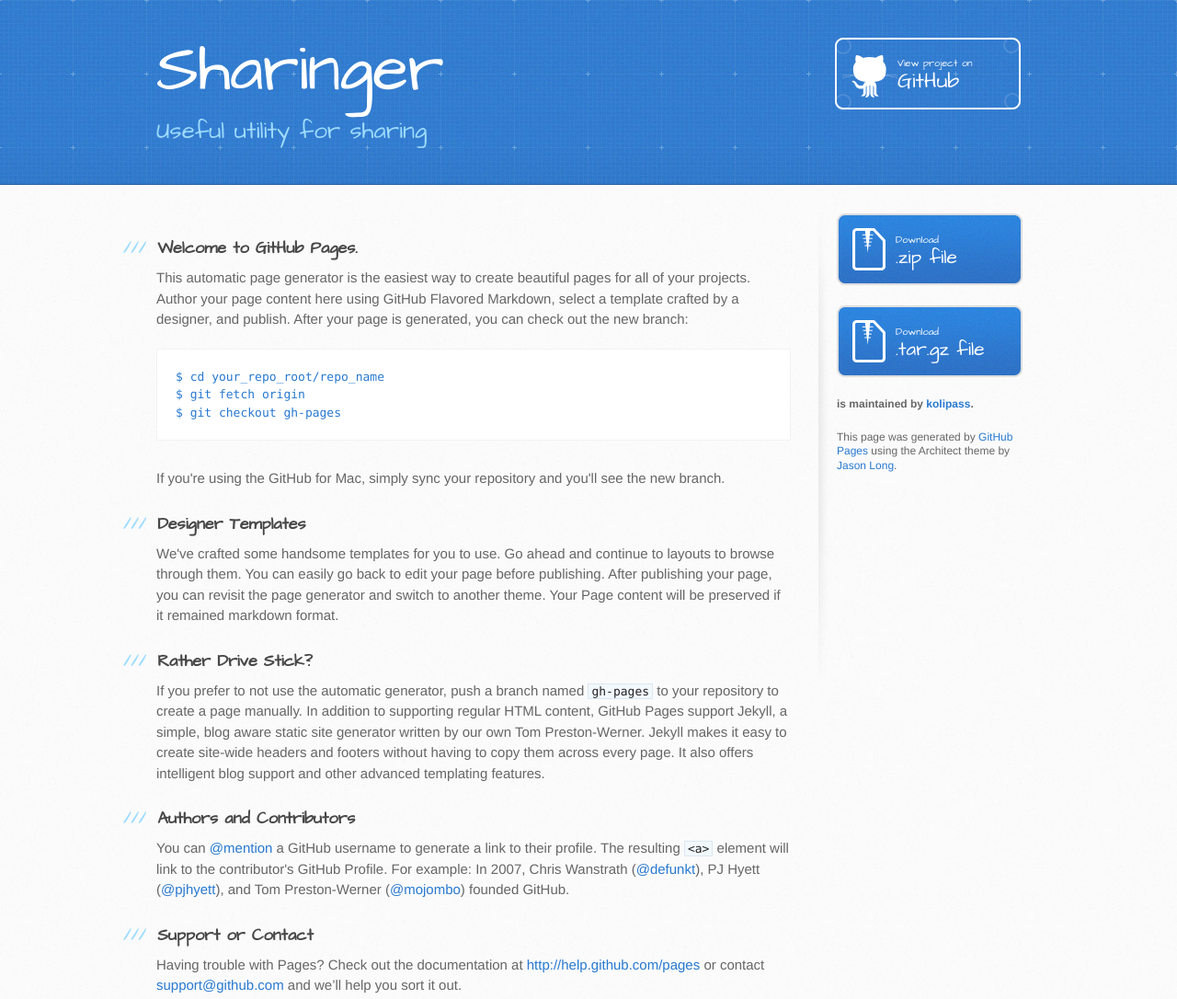
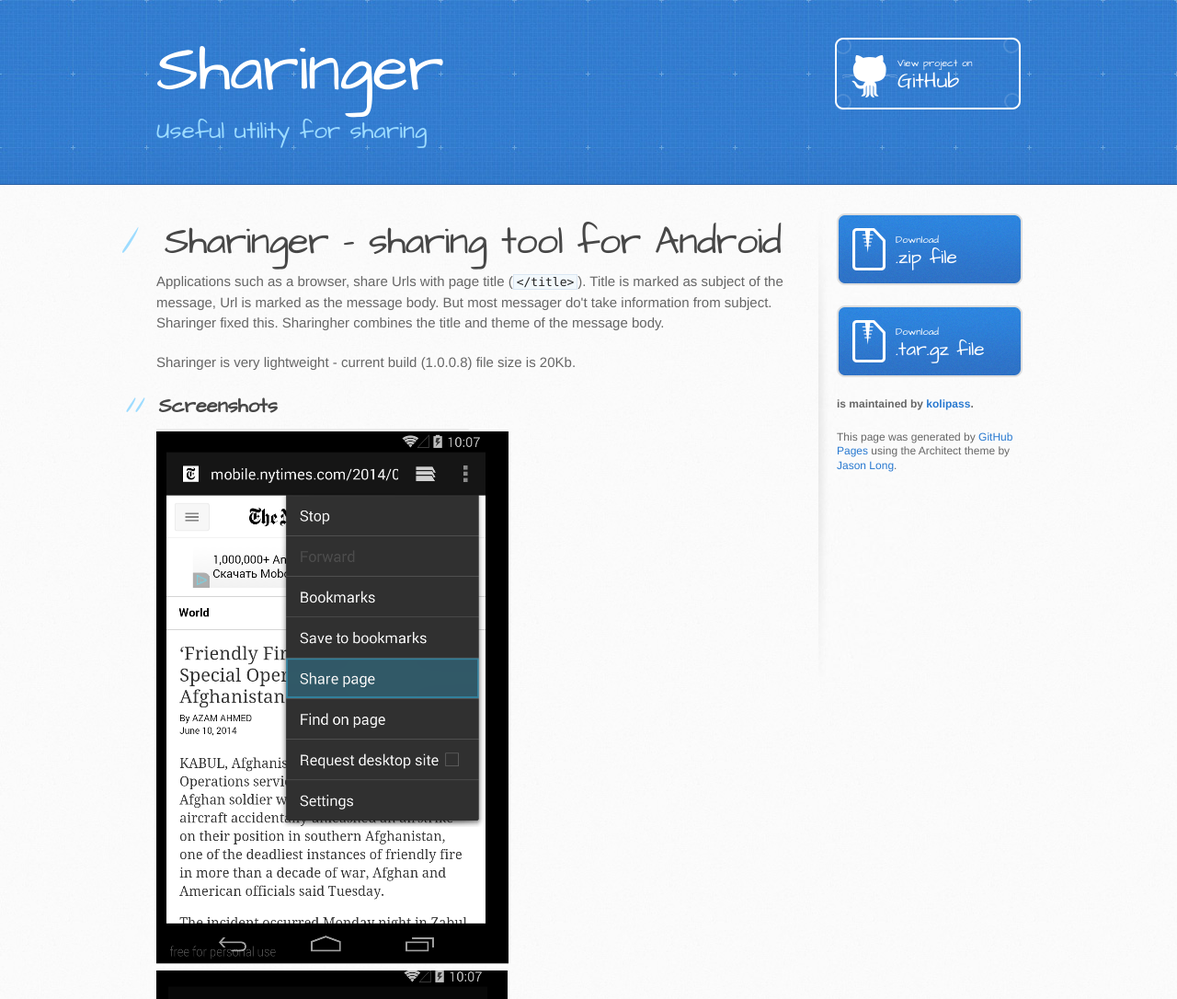
Before and after one commit to kolipass/Sharinger, a plain HTML site: page index.html in a window 1280 px wide. Shown: the top 1086 px of the page at 92% size. Drawn offline with Linux system fonts and the light colour scheme.

```diff
--- a/index.html
+++ b/index.html
@@ -28,37 +28,31 @@
     <div id="content-wrapper">
       <div class="inner clearfix">
         <section id="main-content">
-          <h3>
-<a name="welcome-to-github-pages" class="anchor" href="#welcome-to-github-pages"><span class="octicon octicon-link"></span></a>Welcome to GitHub Pages.</h3>
+          <h1>
+<a name="sharinger---sharing-tool-for-android" class="anchor" href="#sharinger---sharing-tool-for-android"><span class="octicon octicon-link"></span></a>Sharinger - sharing tool for Android</h1>
 
-<p>This automatic page generator is the easiest way to create beautiful pages for all of your projects. Author your page content here using GitHub Flavored Markdown, select a template crafted by a designer, and publish. After your page is generated, you can check out the new branch:</p>
+<p>Applications such as a browser, share Urls with page title (<code>&lt;/title&gt;</code>). Title is marked as subject of the message, Url is marked as the message body.
+But most messager do't take information from subject. Sharinger fixed this. Sharingher combines the title and theme of the message body.</p>
 
-<pre><code>$ cd your_repo_root/repo_name
-$ git fetch origin
-$ git checkout gh-pages
-</code></pre>
+<p>Sharinger is very lightweight - current build (1.0.0.8)  file size is 20Kb.</p>
 
-<p>If you're using the GitHub for Mac, simply sync your repository and you'll see the new branch.</p>
+<h2>
+<a name="screenshots" class="anchor" href="#screenshots"><span class="octicon octicon-link"></span></a>Screenshots</h2>
 
-<h3>
-<a name="designer-templates" class="anchor" href="#designer-templates"><span class="octicon octicon-link"></span></a>Designer Templates</h3>
+<p><img src="http://kolipass.github.io/Sharinger/images/browser_share.png" alt="Share from browser"><img src="http://kolipass.github.io/Sharinger/images/sharing_dialog.png" alt="System share dialog"><img src="http://kolipass.github.io/Sharinger/images/sharinger.png" alt="Sharinger"></p>
 
-<p>We've crafted some handsome templates for you to use. Go ahead and continue to layouts to browse through them. You can easily go back to edit your page before publishing. After publishing your page, you can revisit the page generator and switch to another theme. Your Page content will be preserved if it remained markdown format.</p>
+<h1>
+<a name="sharinger-ru---sharing-%D1%83%D1%82%D0%B8%D0%BB%D0%B8%D1%82%D0%B0-%D0%B4%D0%BB%D1%8F-android-" class="anchor" href="#sharinger-ru---sharing-%D1%83%D1%82%D0%B8%D0%BB%D0%B8%D1%82%D0%B0-%D0%B4%D0%BB%D1%8F-android-"><span class="octicon octicon-link"></span></a>Sharinger (RU) - sharing-утилита для Android </h1>
 
-<h3>
-<a name="rather-drive-stick" class="anchor" href="#rather-drive-stick"><span class="octicon octicon-link"></span></a>Rather Drive Stick?</h3>
+<p>Приложения, такие как браузер, шарят Urls страниц вместе с заголовком (<code>&lt;/title&gt;</code>). Заголовок помечается как тема сообщения, Url помечается как содержимое сообщения.
+Но большенство месседжеров не используют информацию из темы сообщения. Sharinger исправляет это. Sharingher соединяет тему с содержимым.</p>
 
-<p>If you prefer to not use the automatic generator, push a branch named <code>gh-pages</code> to your repository to create a page manually. In addition to supporting regular HTML content, GitHub Pages support Jekyll, a simple, blog aware static site generator written by our own Tom Preston-Werner. Jekyll makes it easy to create site-wide headers and footers without having to copy them across every page. It also offers intelligent blog support and other advanced templating features.</p>
+<p>Sharinger легвовестная  утилита - Текущая сборка (1.0.0.8)  занимет 20Kb.</p>
 
-<h3>
-<a name="authors-and-contributors" class="anchor" href="#authors-and-contributors"><span class="octicon octicon-link"></span></a>Authors and Contributors</h3>
+<h2>
+<a name="%D0%A1%D0%BA%D1%80%D0%B8%D0%BD%D1%88%D0%BE%D1%82%D1%8B" class="anchor" href="#%D0%A1%D0%BA%D1%80%D0%B8%D0%BD%D1%88%D0%BE%D1%82%D1%8B"><span class="octicon octicon-link"></span></a>Скриншоты</h2>
 
-<p>You can <a href="https://github.com/blog/821" class="user-mention">@mention</a> a GitHub username to generate a link to their profile. The resulting <code>&lt;a&gt;</code> element will link to the contributor's GitHub Profile. For example: In 2007, Chris Wanstrath (<a href="https://github.com/defunkt" class="user-mention">@defunkt</a>), PJ Hyett (<a href="https://github.com/pjhyett" class="user-mention">@pjhyett</a>), and Tom Preston-Werner (<a href="https://github.com/mojombo" class="user-mention">@mojombo</a>) founded GitHub.</p>
-
-<h3>
-<a name="support-or-contact" class="anchor" href="#support-or-contact"><span class="octicon octicon-link"></span></a>Support or Contact</h3>
-
-<p>Having trouble with Pages? Check out the documentation at <a href="http://help.github.com/pages">http://help.github.com/pages</a> or contact <a href="mailto:support@github.com">support@github.com</a> and we’ll help you sort it out.</p>
+<p><img src="http://kolipass.github.io/Sharinger/images/browser_share.png" alt="Share from browser"><img src="http://kolipass.github.io/Sharinger/images/sharing_dialog.png" alt="System share dialog"><img src="http://kolipass.github.io/Sharinger/images/sharinger.png" alt="Sharinger"></p>
         </section>
 
         <aside id="sidebar">
```
Also changed, not shown: params.json (+1 -1 lines).
